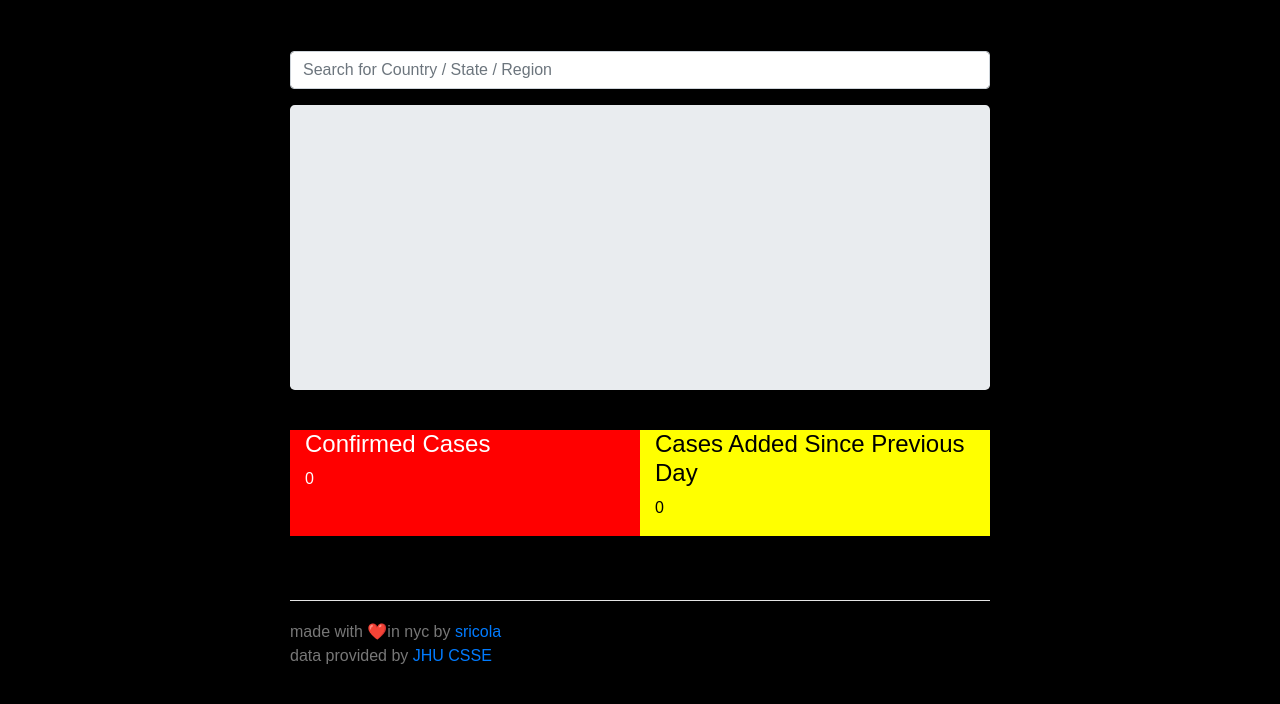
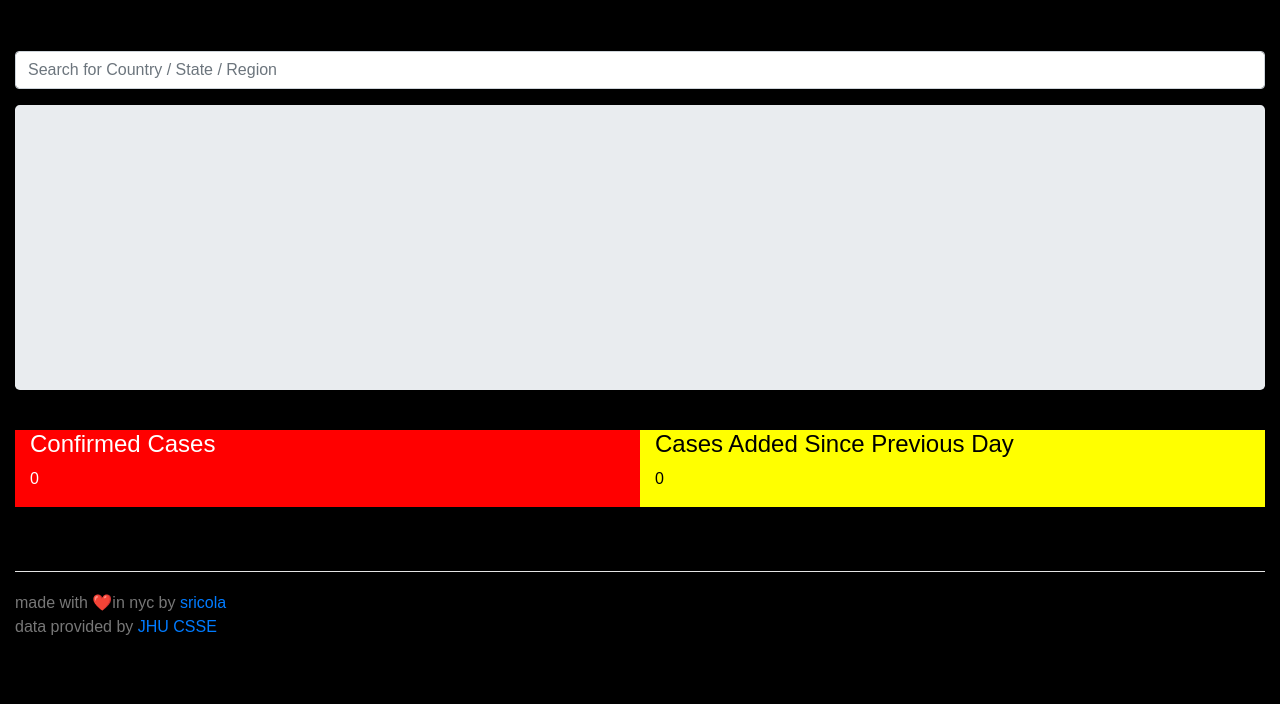
Before and after one commit to sricola/graphthecurve.com, a plain HTML site: page docs/index.html in a window 1280 px wide. Shown: the part 148-852 px from the top of the page. After the commit the page ends 823 px from the top, so only its background shows below. Drawn offline with Linux system fonts and the light colour scheme; no server answers.

Commit message:
Update index.html

```diff
--- a/docs/index.html
+++ b/docs/index.html
@@ -65,7 +65,7 @@ canvas {
 
   <body style="background-color: rgb(0, 0, 0); color: rgb(247, 255, 252);">
 
-    <div class="container" class="mw-100 container-fluid">
+    <div class="container-fluid">
       <div class="header clearfix">
         <h1 class="text" style="text-decoration-color: rgb(245, 247, 255); color: rgb(247, 255, 253); text-decoration-line: none;">
           <div id="header-title">
```
